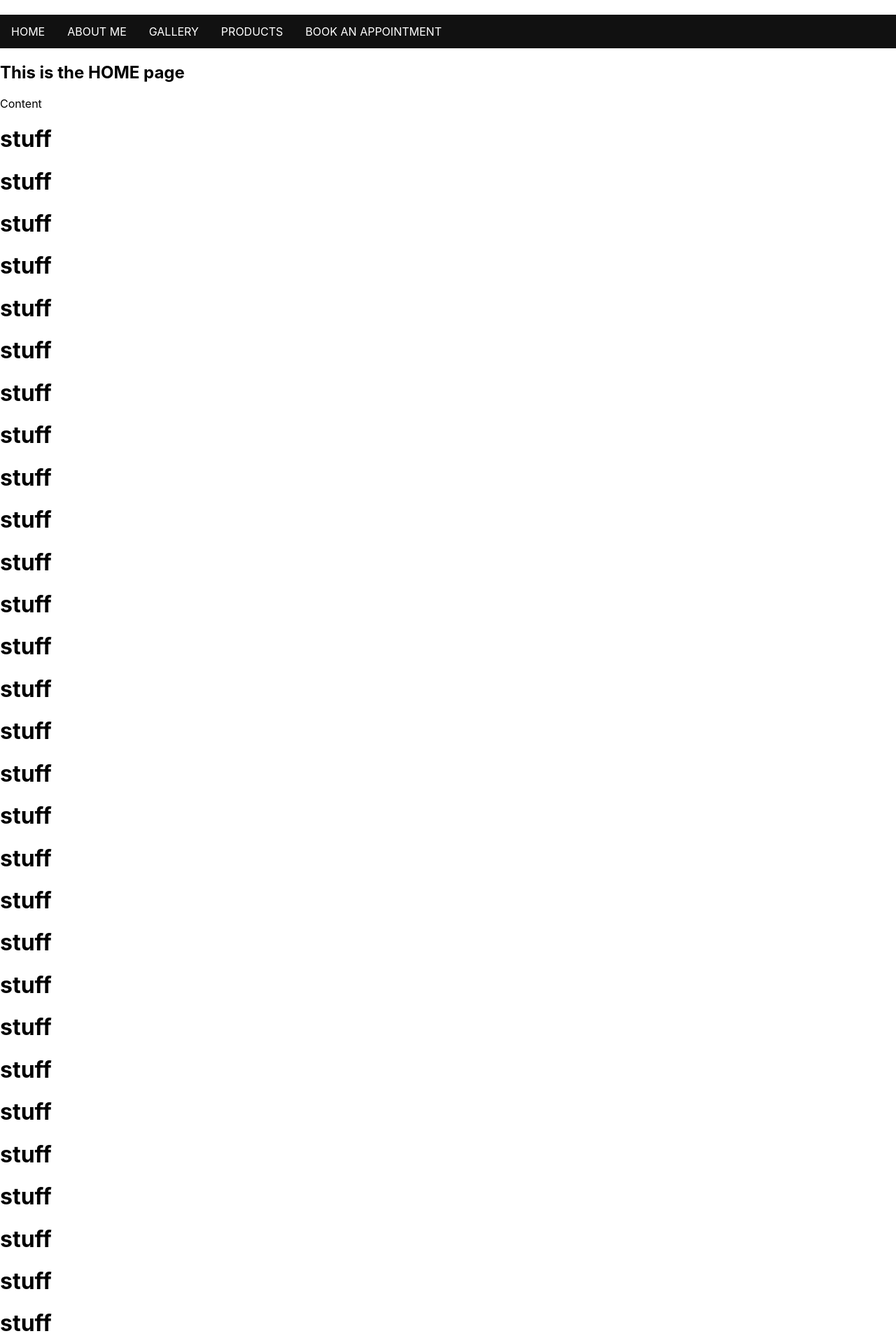
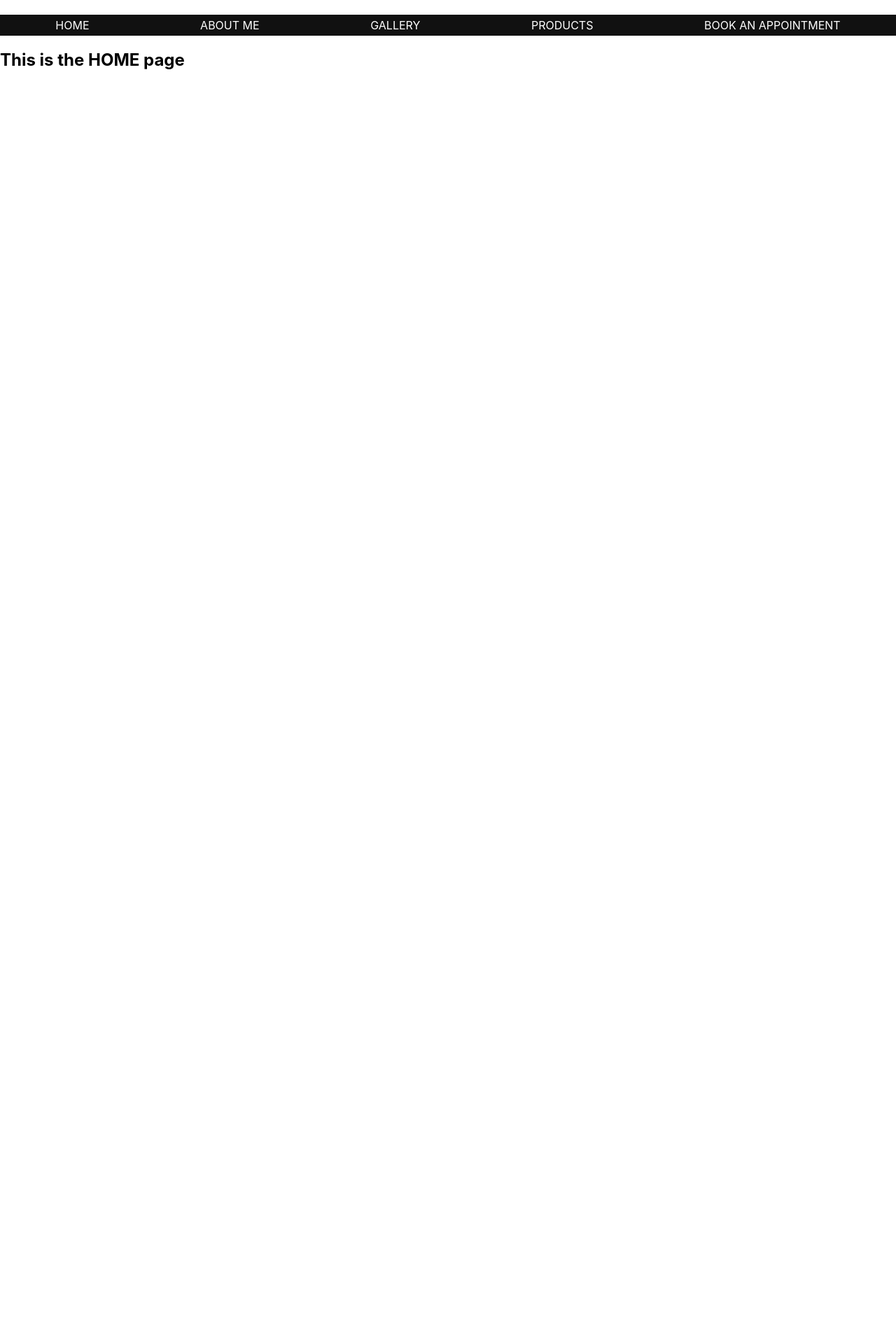
Before and after one commit to tprussell19/capstone, a React (Create React App) app in the folder betsy-sauer/: page / in a window 1280 px wide. Shown: the part 61-1980 px from the top of the page at 70% size. After the commit the page ends 800 px from the top, so only its background shows below. Built offline with nearby package versions, Linux system fonts and the light colour scheme.

Commit message:
:lipstick: :construction: fix flex-box styling on navbar to justify items

```diff
--- a/betsy-sauer/src/App.css
+++ b/betsy-sauer/src/App.css
@@ -7,12 +7,9 @@
   position: sticky;
   position: -webkit-sticky;
   top: 0;
-}
-
-.navbar-items {
-  display: inline-flex;
-  flex-direction: row;
-  align-items: center;
+  width: 100%;
+  display: flex;
+  justify-content: space-around;
 }
 
 .navbar-items:hover {
@@ -23,10 +20,6 @@
   display: block;
   color: white;
   text-align: center;
-  padding: 14px 16px;
+  padding: 5px;
   text-decoration: none;
 }
-
-.active {
-  background-color: chartreuse;
-}
--- a/betsy-sauer/src/pages/Home.js
+++ b/betsy-sauer/src/pages/Home.js
@@ -2,80 +2,6 @@
   return(
     <div className='container'>
       <h2>This is the HOME page</h2>
-      <p>Content</p>
-<h1>stuff</h1>
-<h1>stuff</h1>
-<h1>stuff</h1>
-<h1>stuff</h1>
-<h1>stuff</h1>
-<h1>stuff</h1>
-<h1>stuff</h1>
-<h1>stuff</h1>
-<h1>stuff</h1>
-<h1>stuff</h1>
-<h1>stuff</h1>
-<h1>stuff</h1>
-<h1>stuff</h1>
-<h1>stuff</h1>
-<h1>stuff</h1>
-<h1>stuff</h1>
-<h1>stuff</h1>
-<h1>stuff</h1>
-<h1>stuff</h1>
-<h1>stuff</h1>
-<h1>stuff</h1>
-<h1>stuff</h1>
-<h1>stuff</h1>
-<h1>stuff</h1>
-<h1>stuff</h1>
-<h1>stuff</h1>
-<h1>stuff</h1>
-<h1>stuff</h1>
-<h1>stuff</h1>
-<h1>stuff</h1>
-<h1>stuff</h1>
-<h1>stuff</h1>
-<h1>stuff</h1>
-<h1>stuff</h1>
-<h1>stuff</h1>
-<h1>stuff</h1>
-<h1>stuff</h1>
-<h1>stuff</h1>
-<h1>stuff</h1>
-<h1>stuff</h1>
-<h1>stuff</h1>
-<h1>stuff</h1>
-<h1>stuff</h1>
-<h1>stuff</h1>
-<h1>stuff</h1>
-<h1>stuff</h1>
-<h1>stuff</h1>
-<h1>stuff</h1>
-<h1>stuff</h1>
-<h1>stuff</h1>
-<h1>stuff</h1>
-<h1>stuff</h1>
-<h1>stuff</h1>
-<h1>stuff</h1>
-<h1>stuff</h1>
-<h1>stuff</h1>
-<h1>stuff</h1>
-<h1>stuff</h1>
-<h1>stuff</h1>
-<h1>stuff</h1>
-<h1>stuff</h1>
-<h1>stuff</h1>
-<h1>stuff</h1>
-<h1>stuff</h1>
-<h1>stuff</h1>
-<h1>stuff</h1>
-<h1>stuff</h1>
-<h1>stuff</h1>
-<h1>stuff</h1>
-<h1>stuff</h1>
-<h1>stuff</h1>
-<h1>stuff</h1>
-        <p>more content down here to test navbar styling while scrolling</p>
     </div>
   )
 }
```
